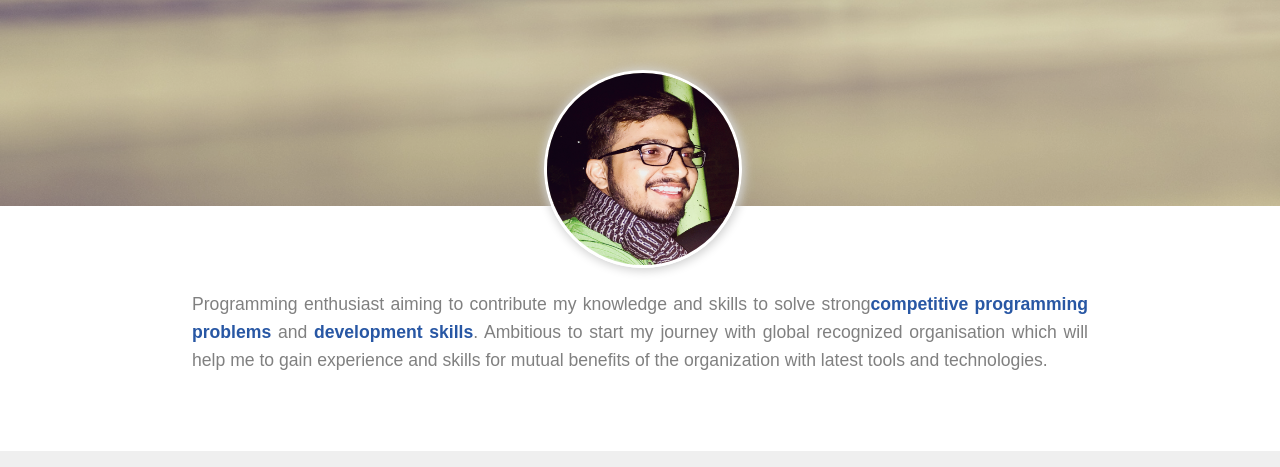
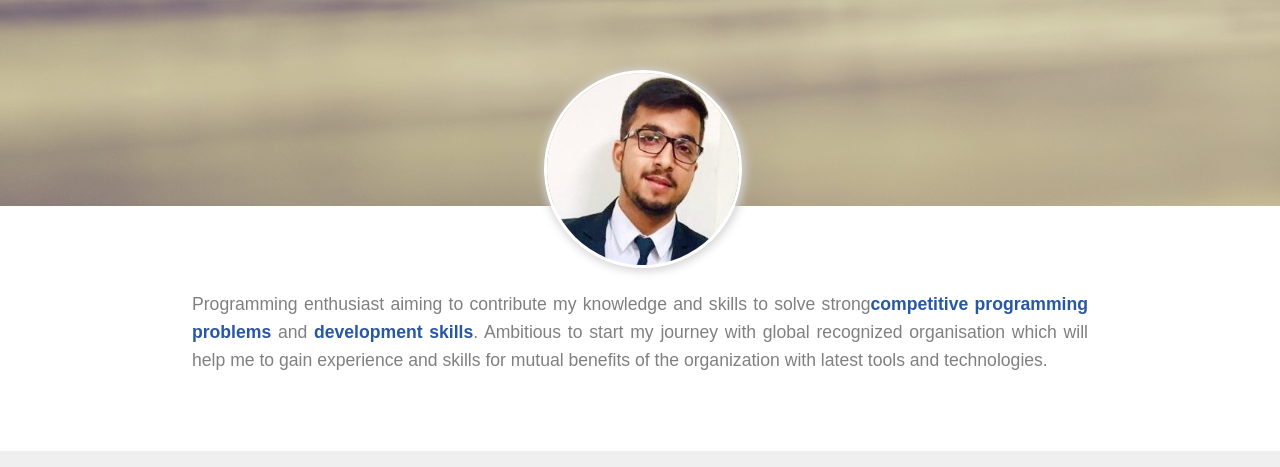
Before and after one commit to LUC4Ri0/LUC4Ri0.github.io, a plain HTML site: page index.html in a window 1280 px wide. Shown: the part 333-800 px from the top of the page. Drawn offline with Linux system fonts and the light colour scheme.

Commit message:
Update index.html

```diff
--- a/index.html
+++ b/index.html
@@ -112,7 +112,7 @@
 
         <section id="about">
         	<div id="my-image">
-        		<img src="images/ResumeImage.jpg">
+        		<img src="images/resum1.jpeg">
         	</div>
 
         	<div id="about-para">
```
